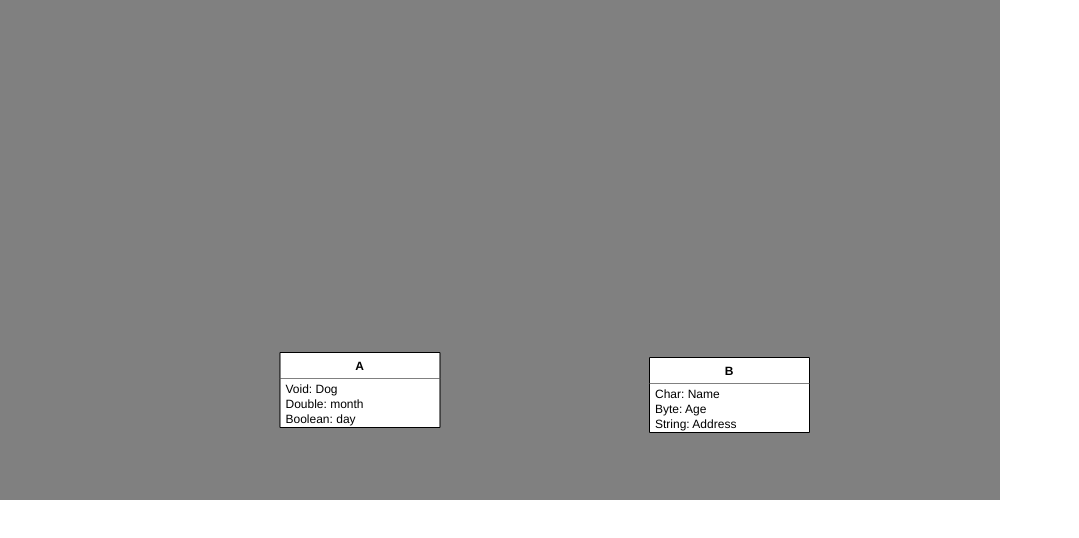
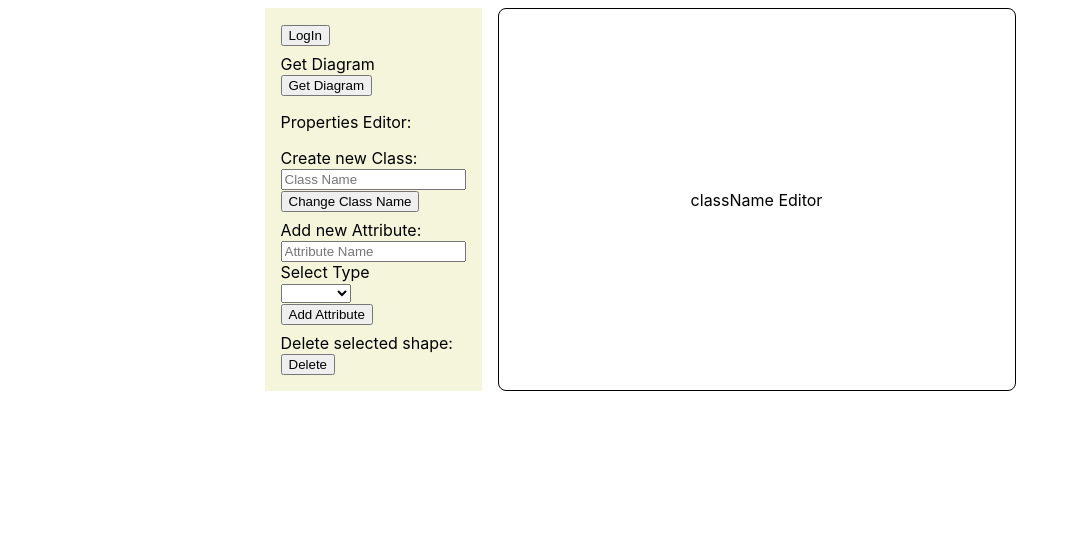
Before and after one commit to Czarlhd/webcore-frontend, a React (Create React App) app: page / in a window 1280 px wide. Shown: the top 538 px of the page, without its empty margins (0-1079 px from the left). Built offline with nearby package versions, Linux system fonts and the light colour scheme.

Commit message:
added apis and buttons to add attribute log in and get diagram

```diff
--- a/src/App.css
+++ b/src/App.css
@@ -1,38 +1,30 @@
-.App {
-  text-align: center;
+.action-container {
+	padding: 0.5rem;
+	margin: 0.5rem;
+	background-color: beige;
 }
 
-.App-logo {
-  height: 40vmin;
-  pointer-events: none;
+.svg-container {
+	display: flex;
+	flex-direction: column;
+	justify-content: center;
+	align-items: center;
+	max-width: 1000px;
+	min-width: 500px;
+	border: 0.1rem;
+	border-radius: 0.5rem;
+	border-style: solid;
+	padding: 0.5rem;
+	margin: 0.5rem;
 }
 
-@media (prefers-reduced-motion: no-preference) {
-  .App-logo {
-    animation: App-logo-spin infinite 20s linear;
-  }
+.row {
+	display: flex;
+	flex-direction: row;
+	justify-content: center;
+	/* align-items: center; */
 }
 
-.App-header {
-  background-color: #282c34;
-  min-height: 100vh;
-  display: flex;
-  flex-direction: column;
-  align-items: center;
-  justify-content: center;
-  font-size: calc(10px + 2vmin);
-  color: white;
+.action-container-children > * {
+	margin: 0.5rem;
 }
-
-.App-link {
-  color: #61dafb;
-}
-
-@keyframes App-logo-spin {
-  from {
-    transform: rotate(0deg);
-  }
-  to {
-    transform: rotate(360deg);
-  }
-}
--- a/src/App.js
+++ b/src/App.js
@@ -1,17 +1,198 @@
-// import logo from "./logo.svg";
 import "./App.css";
-// import JsonToXml from "./functionalities/JsonToXml";
 import CreateSvg from "./functionalities/CreateSvg";
-import ApisFunctionalities from "./functionalities/ApisFunctionalities";
+// import ApisFunctionalities from "./functionalities/ApisFunctionalities";
+import { useEffect, useState, useRef } from "react";
+import {
+	createUser,
+	logIn,
+	getDiagram,
+	addAttribute,
+} from "./functionalities/ApisFunctionalities";
 
 function App() {
+	const [elId, setElId] = useState("");
+	const [userToken, setUserToken] = useState("");
+	const [jsonSvgRes, setJsonSvgResp] = useState(null);
+	const [types, setTypes] = useState([]);
+
+	const svg = useRef(null);
+	useEffect(() => {
+		if (jsonSvgRes) {
+			let svgImage = CreateSvg(jsonSvgRes);
+			if (svg.current) {
+				svg.current.innerHTML = "";
+				svg.current.appendChild(svgImage);
+			}
+			jsonSvgRes["types"].forEach((element) => {
+				element.eClass = element.eClass?.split("CD")[1];
+				console.log(element);
+				setTypes((types) => [...types, element]);
+			});
+		}
+	}, [jsonSvgRes]);
+
+	function svgOnClick(e) {
+		const elId = e.nativeEvent.composedPath()[1].id;
+		setElId(elId);
+
+		var el = document.getElementById(elId);
+		// const highlight = el.getElementsByTagName("path");
+
+		let className = null;
+
+		if (el) {
+			className = el.getAttributeNS(null, "name");
+			// for (let i = 0; i < highlight.length; i++) {
+			// 	highlight[i].setAttribute("stroke", "rgb(255,255,0)");
+			// }
+		}
+		if (className)
+			document.getElementById("selected-shape").textContent =
+				"Selected Class: " + className;
+	}
+
+	function removeClass() {
+		document.getElementById(elId).remove();
+	}
+
+	function changeClassName() {
+		let newClassName = document.getElementById("newclassName").value;
+		// console.log(document.getElementById(elId));
+		document.getElementById(elId).setAttribute("name", newClassName);
+		// document.getElementById(elId).innerHTML = newClassName;
+	}
+
+	async function logInButton() {
+		// if (userToken !== "") {
+		console.log("Log In Button Clicked");
+		var logInResult = await logIn();
+		setUserToken(logInResult.split("'")[1]);
+		// setUserToken(logIn().split("'"));
+		// } else {
+		// createUser();
+		// }
+	}
+
+	async function getDiagramButton() {
+		if (userToken !== "") {
+			var getDiagramResult = await getDiagram(userToken);
+			setJsonSvgResp(getDiagramResult.classDiagram);
+		} else {
+			alert("Please Log In First");
+		}
+	}
+
+	async function addAttributeButton() {
+		let newAttributeName =
+			document.getElementById("newAttributeName").value;
+		let typeId = document.getElementById("typeSelect").value;
+		const foundClass = jsonSvgRes["classes"].find((Class) => {
+			return Class._id === elId.split("-")[1];
+		});
+		let numOfAtt = foundClass?.attributes?.length;
+		if (userToken !== "") {
+			var addAttributeResult = await addAttribute(
+				userToken,
+				elId.split("-")[1],
+				newAttributeName,
+				parseInt(typeId),
+				numOfAtt ? numOfAtt + 1 : 0
+			);
+			getDiagramButton();
+		} else {
+			console.log("Please Log In First");
+		}
+	}
+
 	return (
 		<div className="App">
-			{/* <div>
-				<ApisFunctionalities />
-	</div>*/}
-			<div>
-				<CreateSvg />
+			<div className="container-fluid">
+				<div className="row">
+					<div className="action-container">
+						<div
+							id="editor-sidebar"
+							className="action-container-children"
+						>
+							<div>
+								<button id="logInButton" onClick={logInButton}>
+									LogIn
+								</button>
+							</div>
+							<div>
+								<div>Get Diagram</div>
+								<button
+									id="getDiagramButton"
+									onClick={getDiagramButton}
+								>
+									Get Diagram
+								</button>
+							</div>
+							<div>
+								<p>Properties Editor: </p>
+								<div id="selected-shape"></div>
+							</div>
+							<div>
+								<div>Create new Class:</div>
+								<input
+									id="newclassName"
+									type="text"
+									placeholder="Class Name"
+								/>
+								<div>
+									<button
+										onClick={changeClassName}
+										id="newclassNameButton"
+									>
+										Change Class Name
+									</button>
+								</div>
+							</div>
+							<div>
+								<div>Add new Attribute:</div>
+								<input
+									id="newAttributeName"
+									type="text"
+									placeholder="Attribute Name"
+								/>
+								<div>
+									<div>Select Type</div>
+									<select
+										id="typeSelect"
+										style={{ width: "70px" }}
+									>
+										{types.map((el) => {
+											return (
+												<option value={el._id}>
+													{el.eClass}
+												</option>
+											);
+										})}
+									</select>
+								</div>
+								<div>
+									<button
+										id="newAttributeButton"
+										onClick={addAttributeButton}
+									>
+										Add Attribute
+									</button>
+								</div>
+							</div>
+							<div>
+								<div>Delete selected shape:</div>
+								<button id="deleteButton" onClick={removeClass}>
+									Delete
+								</button>
+							</div>
+						</div>
+					</div>
+					<div className="svg-container">
+						<div className="m-2 p-2 bg-light border">
+							<p>className Editor</p>
+							<div onClick={svgOnClick} ref={svg} />
+						</div>
+					</div>
+				</div>
 			</div>
 		</div>
 	);
--- a/src/functionalities/ApisFunctionalities.js
+++ b/src/functionalities/ApisFunctionalities.js
@@ -1,12 +1,13 @@
 import axios from "axios";
-import React from "react";
+// import React from "react";
 import { API_URL } from "../constants/const";
 
 const headers = {
 	Authorization: "Bearer ",
+	"Allow-Control-Allow-Origin": "*",
 };
 
-export default function ApisFunctionalities() {
+// export default function ApisFunctionalities() {
 // delete api
 // const username = "yas123"
 // const cdmName = "cdm1"
@@ -23,58 +24,93 @@ export default function ApisFunctionalities() {
 // 		});
 // };
 
-	const createUser = async () => {
+export const createUser = async () => {
 	const user = {
 		username: "yasmina",
 		password: "matta",
 	};
 
-		await axios
-			.put(API_URL + "user/public/register", JSON.stringify(user), {
+	return await axios
+		.put(API_URL + "user/public/register", user, {
 			headers: headers,
 		})
 
 		.then((res) => {
-				console.log("res" + res);
+			// console.log("res: " + res.data);
+			return res.data;
 		})
 		.catch((err) => {
 			console.log(err);
 		});
 };
 
-	const logIn = async () => {
+export const logIn = async () => {
 	const user = {
 		username: "yasmina",
 		password: "matta",
 	};
-		await axios
-			.post(API_URL + "user/public/login", JSON.stringify(user), {
+	return await axios
+		.post(API_URL + "user/public/login", user, {
 			headers: headers,
 		})
 		.then((res) => {
-				console.log("res" + res);
+			return res.data;
 		})
 		.catch((err) => {
 			console.log(err);
 		});
 };
 
-	const getDiagram = async () => {
-		await axios
-			.get(API_URL + "yasmina/classdiagram/TEST")
+export const getDiagram = async (userToken) => {
+	headers.Authorization = "Bearer " + userToken;
+	return await axios
+		.get(API_URL + "yasmina/classdiagram/TEST", { headers: headers })
 		.then((res) => {
-				console.log("res" + res);
+			// console.log("res: " + res.data);
+			return res.data;
 		})
-			.then((err) => {
-				console.log(err);
+		.catch((err) => {
+			console.log("err: " + err);
+			return err;
 		});
 };
 
-	return (
-		<div>
-			{/* <input type="text" id="username" placeholder="username" />
-			<input type="text" id="password" placeholder="password" /> */}
-			<button onClick={logIn}>LogIn</button>
-		</div>
-	);
-}
+export const addAttribute = async (
+	userToken,
+	classId,
+	attributeName,
+	typeId,
+	rankIndex
+) => {
+	headers.Authorization = "Bearer " + userToken;
+
+	const body = {
+		rankIndex: rankIndex,
+		typeId: typeId,
+		attributeName: attributeName,
+	};
+
+	return await axios
+		.post(
+			API_URL + `yasmina/classdiagram/TEST/class/${classId}/attribute`,
+			body,
+			{ headers: headers }
+		)
+		.then((res) => {
+			console.log("res: " + res.data);
+			return res.data;
+		})
+		.catch((err) => {
+			console.log("err: " + err);
+			return err;
+		});
+};
+
+// 	return (
+// 		<div>
+// 			{/* <input type="text" id="username" placeholder="username" />
+// 			<input type="text" id="password" placeholder="password" /> */}
+// 			<button onClick={createUser}>LogIn</button>
+// 		</div>
+// 	);
+// }
--- a/src/functionalities/CreateSvg.js
+++ b/src/functionalities/CreateSvg.js
@@ -7,15 +7,17 @@ import {
 
 const NS = "http://www.w3.org/2000/svg";
 
-export default function CreateSvg() {
+export default function CreateSvg(jsonSvg) {
 	let svg = createSvg();
-	console.log("svg: ", svg);
+	// console.log("jsonSvg: ", jsonSvg);
 
 	/**
 	 * ONE_CLASS shows how one class is created alone
 	 * To check for two classes being created replace ONE_CLASS with TWO_CLASSES_WITH_ASSOCIATION
 	 */
-	jsonToSVG(svg, TWO_CLASSES_WITH_ASSOCIATION);
+	jsonToSVG(svg, jsonSvg);
+
+	return svg;
 }
 
 /**
@@ -94,11 +96,11 @@ function createSvg() {
 	 * Create SVG representation
 	 */
 	let svg = document.createElementNS(NS, "svg");
-	svg.setAttribute("width", "1000");
-	svg.setAttribute("height", "500");
+	svg.setAttribute("width", "100%");
+	svg.setAttribute("height", "600");
 	svg.setAttribute("viewBox", "-0.5 -0.5 950 500");
 	svg.style.backgroundColor = "grey";
-	document.body.appendChild(svg);
+	// document.body.appendChild(svg);
 	return svg;
 }
 
@@ -108,6 +110,7 @@ function createClassBox(svg, name, classId, x, y, attributes, types) {
 	 */
 	let g = document.createElementNS(NS, "g");
 	g.setAttribute("transform", `translate(${x}, ${y})`);
+	g.setAttribute("name", name);
 	g.setAttribute("id", "class-" + classId); //? This is the id of the class
 	svg.appendChild(g);
 
@@ -230,5 +233,5 @@ function createClassBox(svg, name, classId, x, y, attributes, types) {
 
 function createAssociation(svg, classId, associationId, x, y) {
 	//? Ask how to get lines because we only have the start coordinates of the association and what is dashed line
-	console.log(svg.getElementById("class-" + classId));
+	// console.log(svg.getElementById("class-" + classId));
 }
--- a/src/functionalities/JsonToXml.js
+++ b/src/functionalities/JsonToXml.js
@@ -96,7 +96,7 @@ export default function JsonToXml() {
 		y: "y",
 	};
 
-	console.log(fieldsAsObjects);
+	// console.log(fieldsAsObjects);
 	let fields = fieldsAsObjects ? fieldsAsObjects : [];
 
 	function download() {
```
Lines whose indentation alone changed are shown as unchanged.
